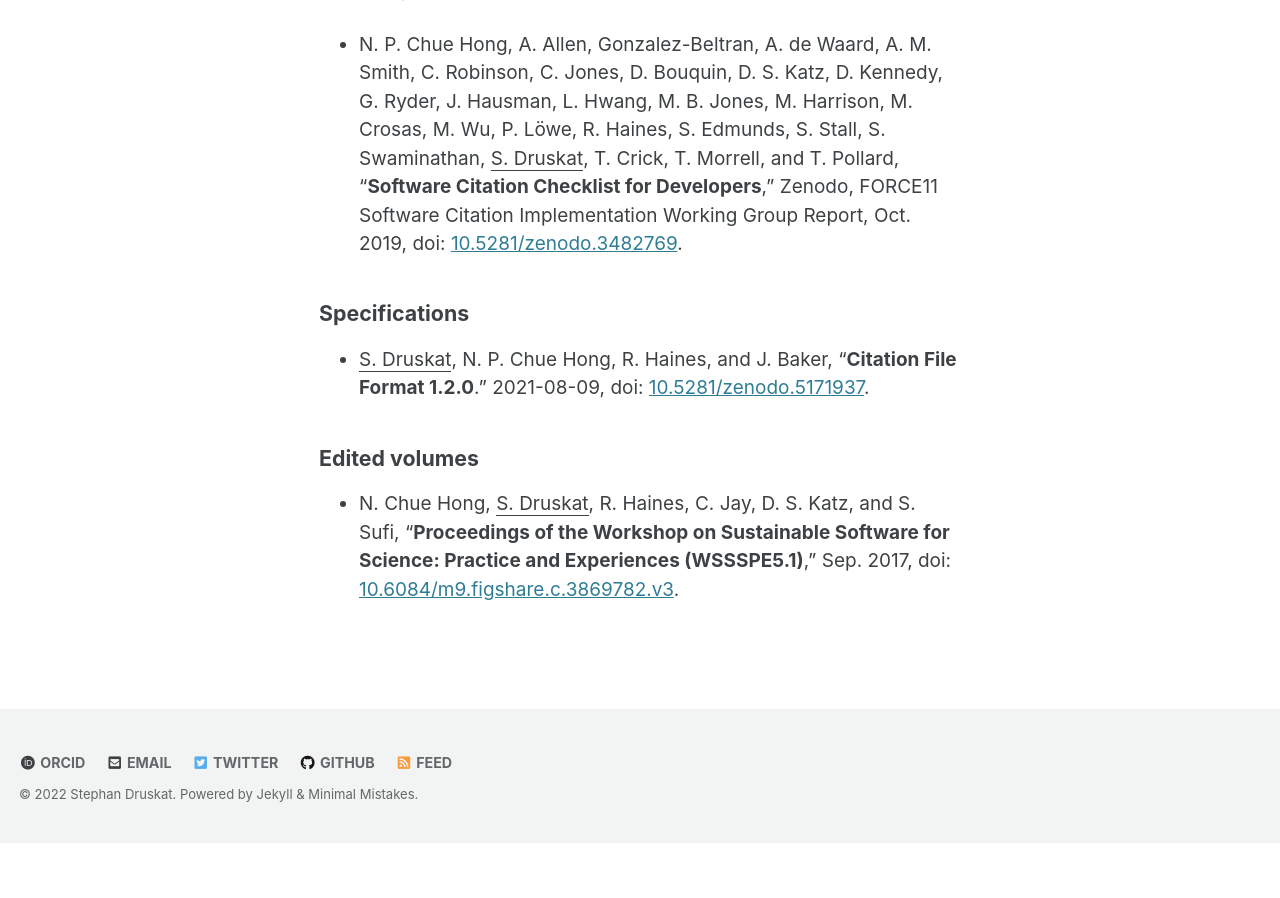
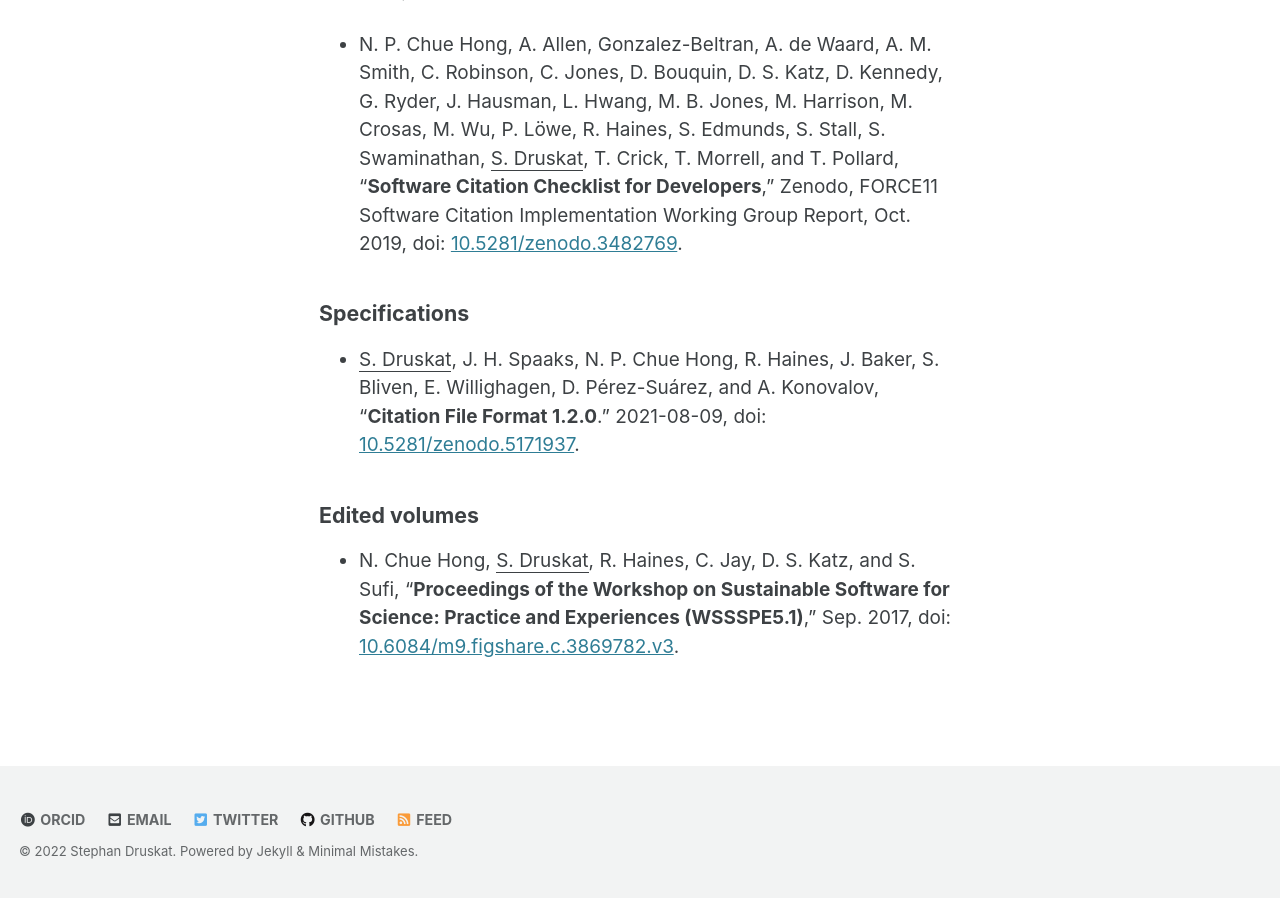
Before and after one commit to sdruskat/sdruskat.github.io, a Jekyll site: the page built from _pages/publications.md, in a window 1280 px wide and 900 px high, scrolled down 1856 px. Built offline with Jekyll 4.4.1, drawn with Linux system fonts in a browser that asks for light colours; cached includes are drawn as plain includes; comment, search, counter and statistics services are not loaded; before the commit the page ends 2699 px from its top, so only the background shows below that.

```diff
--- a/_pages/publications.md
+++ b/_pages/publications.md
@@ -38,7 +38,7 @@ toc: true
 
 ### Specifications
 
-- <u>S. Druskat</u>, N. P. Chue Hong, R. Haines, and J. Baker, "**Citation File Format 1.2.0**." 2021-08-09, doi: [10.5281/zenodo.5171937](https://doi.org/10.5281/zenodo.5171937).
+- <u>S. Druskat</u>, J. H. Spaaks, N. P. Chue Hong, R. Haines, J. Baker, S. Bliven, E. Willighagen, D. Pérez-Suárez, and A. Konovalov, "**Citation File Format 1.2.0**." 2021-08-09, doi: [10.5281/zenodo.5171937](https://doi.org/10.5281/zenodo.5171937).
 
 ### Edited volumes
 
```
